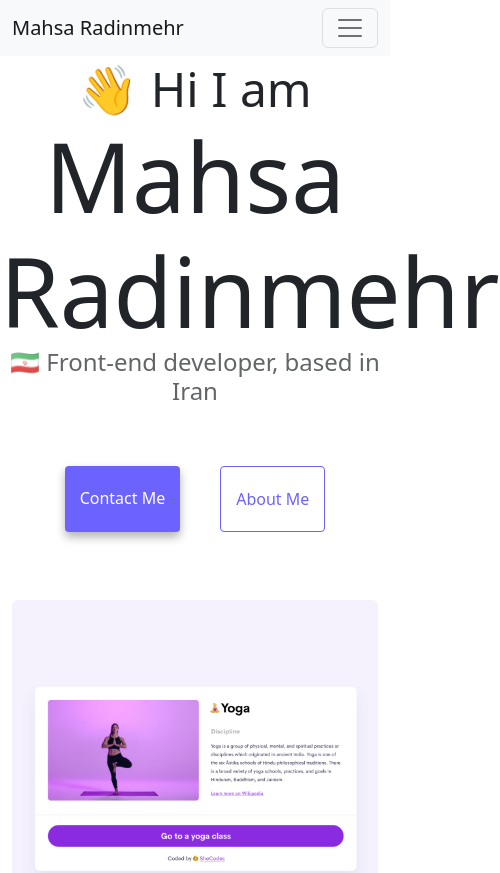
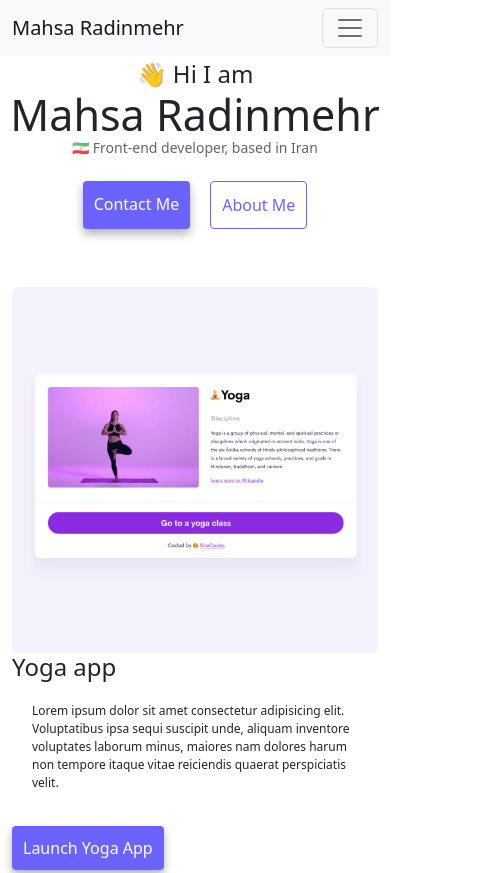
Before and after one commit to rodinmehr/advanced-bootstrap-homework, a plain HTML site: page index.html in a window 390 px wide. Shown: the top 873 px of the page, 500 px wide, since content can reach past the window. Drawn offline with nearby package versions, Linux system fonts and the light colour scheme.

Commit message:
add style for small devices, add title for links to improve SEO

```diff
--- /dev/null
+++ b/css/styles.css
@@ -0,0 +1,126 @@
+:root {
+    --primary-color: #6c63ff;
+    --secondary-color: #f5f2fe;
+    --box-shadow: 0 5px 10px rgba(0, 0, 0, 0.3);
+}
+
+body {
+    margin: 60px auto;
+    max-width: 800px;
+}
+
+h1,
+h2,
+h3 {
+    margin: 0;
+}
+
+h1 {
+    font-size: 96px;
+}
+
+h2 {
+    font-size: 48px;
+}
+
+h3 {
+    font-size: 24px;
+    opacity: 0.7;
+}
+
+p {
+    padding: 20px;
+    border-radius: 4px;
+    font-size: 18px;
+    line-height: 1.5;
+}
+
+.navigation-links {
+    display: flex;
+    margin-top: 40px;
+    justify-content: center;
+}
+
+.navigation-links a {
+    margin: 20px;
+}
+
+.primary-link {
+    border-radius: 4px;
+    padding: 20px 15px;
+    text-decoration: none;
+    text-transform: capitalize;
+    background: var(--primary-color);
+    box-shadow: var(--box-shadow);
+    color: white;
+}
+
+.secondary-link {
+    border-radius: 4px;
+    padding: 20px 15px;
+    text-decoration: none;
+    text-transform: capitalize;
+    color: var(--primary-color);
+    border: 1px solid var(--primary-color);
+}
+
+.homepage-link {
+    color: var(--primary-color);
+    text-align: center;
+    display: block;
+}
+
+.about-paragraphs {
+    display: flex;
+    margin: 10px 0;
+}
+
+.about-paragraphs p {
+    margin: 10px;
+}
+
+.email-link {
+    display: flex;
+    justify-content: center;
+    color: var(--primary-color);
+    font-size: 28px;
+    text-decoration: none;
+}
+
+.email-link:hover {
+    text-decoration: underline;
+}
+
+@media (max-width: 576px) {
+    h1 {
+        font-size: 43px !important;
+    }
+
+    h2 {
+        font-size: 24px !important;
+    }
+
+    h3 {
+        font-size: 14px !important;
+    }
+
+    p {
+        font-size: 12px !important;
+    }
+
+    .navigation-links {
+        margin-top: 14px;
+    }
+
+    .navigation-links a {
+        margin: 10px;
+    }
+
+    .primary-link {
+        padding: 11px 11px;
+    }
+
+    .secondary-link {
+        padding: 11px 11px;
+    }
+}
--- a/index.html
+++ b/index.html
@@ -9,7 +9,7 @@
       href="https://cdn.jsdelivr.net/npm/bootstrap@5.2.3/dist/css/bootstrap.min.css"
       rel="stylesheet"
     />
-    <link rel="stylesheet" href="style.css" />
+    <link rel="stylesheet" href="css/styles.css" />
     <script src="https://cdn.jsdelivr.net/npm/bootstrap@5.2.3/dist/js/bootstrap.bundle.min.js"></script>
   </head>
   <body>
@@ -32,13 +32,13 @@
         <div class="collapse navbar-collapse" id="navbarNav">
           <ul class="navbar-nav">
             <li class="nav-item">
-              <a class="nav-link active" href="index.html">Home</a>
+              <a class="nav-link active" href="index.html" title="go to homepage">Home</a>
             </li>
             <li class="nav-item">
-              <a class="nav-link" href="about.html">About me</a>
+              <a class="nav-link" href="about.html" title="got to about me page">About me</a>
             </li>
             <li class="nav-item">
-              <a class="nav-link" href="about.html#contact">Contact me</a>
+              <a class="nav-link" href="about.html#contact" title="got to contact me page">Contact me</a>
             </li>
           </ul>
         </div>
@@ -49,11 +49,11 @@
     <h1 class="text-center">Mahsa Radinmehr</h1>
     <h3 class="text-center">🇮🇷 Front-end developer, based in Iran</h3>
     <div class="navigation-links mb-5">
-      <a href="about.html#contact" class="primary-link">Contact me</a>
-      <a href="about.html" class="secondary-link">About me</a>
+      <a href="about.html#contact" class="primary-link" title="go to contact me page">Contact me</a>
+      <a href="about.html" class="secondary-link" title="got to about me page">About me</a>
     </div>
     <div class="container">
-      <div class="row">
+      <div class="row mb-5">
         <div class="col-md-6">
           <img
             src="images/yoga.png"
@@ -70,12 +70,12 @@
             reiciendis quaerat perspiciatis velit.
           </p>
           <div class="mt-4">
-            <a class="primary-link" href="#">Launch Yoga App</a>
+            <a class="primary-link" href="#" title="launch yoga app">Launch Yoga App</a>
           </div>
         </div>
       </div>
-      <div class="row mt-3">
-        <div class="col-md-6">
+      <div class="row mt-3 mb-5">
+        <div class="col-md-6  mb-5">
           <h2>Yogurt app</h2>
           <p>
             Lorem ipsum dolor sit amet consectetur adipisicing elit.
@@ -84,7 +84,7 @@
             reiciendis quaerat perspiciatis velit.
           </p>
           <div class="mt-4">
-            <a class="primary-link" href="#">Launch Yogurt App</a>
+            <a class="primary-link" href="#" title="launch yogurt app">Launch Yogurt App</a>
           </div>
         </div>
         <div class="col-md-6">
@@ -95,7 +95,7 @@
           />
         </div>
       </div>
-      <div class="row mt-3">
+      <div class="row mt-3 mb-5">
         <div class="col-md-6">
           <img
             src="images/weather.png"
@@ -112,7 +112,7 @@
             reiciendis quaerat perspiciatis velit.
           </p>
           <div class="mt-4">
-            <a class="primary-link" href="#">Launch Weather App</a>
+            <a class="primary-link" href="#" title="launch weather app">Launch Weather App</a>
           </div>
         </div>
       </div>
--- a/style.css
+++ /dev/null
@@ -1,92 +0,0 @@
-:root {
-  --primary-color: #6c63ff;
-  --secondary-color: #f5f2fe;
-  --box-shadow: 0 5px 10px rgba(0, 0, 0, 0.3);
-}
-
-body {
-  margin: 60px auto;
-  max-width: 800px;
-}
-
-h1,
-h2,
-h3 {
-  margin: 0;
-}
-
-h1 {
-  font-size: 96px;
-}
-
-h2 {
-  font-size: 48px;
-}
-
-h3 {
-  font-size: 24px;
-  opacity: 0.7;
-}
-
-p {
-  padding: 20px;
-  border-radius: 4px;
-  font-size: 18px;
-  line-height: 1.5;
-}
-
-.navigation-links {
-  display: flex;
-  margin-top: 40px;
-  justify-content: center;
-}
-
-.navigation-links a {
-  margin: 20px;
-}
-
-.primary-link {
-  border-radius: 4px;
-  padding: 20px 15px;
-  text-decoration: none;
-  text-transform: capitalize;
-  background: var(--primary-color);
-  box-shadow: var(--box-shadow);
-  color: white;
-}
-
-.secondary-link {
-  border-radius: 4px;
-  padding: 20px 15px;
-  text-decoration: none;
-  text-transform: capitalize;
-  color: var(--primary-color);
-  border: 1px solid var(--primary-color);
-}
-
-.homepage-link {
-  color: var(--primary-color);
-  text-align: center;
-  display: block;
-}
-
-.about-paragraphs {
-  display: flex;
-  margin: 10px 0;
-}
-
-.about-paragraphs p {
-  margin: 10px;
-}
-
-.email-link {
-  display: flex;
-  justify-content: center;
-  color: var(--primary-color);
-  font-size: 28px;
-  text-decoration: none;
-}
-
-.email-link:hover {
-  text-decoration: underline;
-}
```
Also changed, not shown: about.html (+5 -5 lines).
